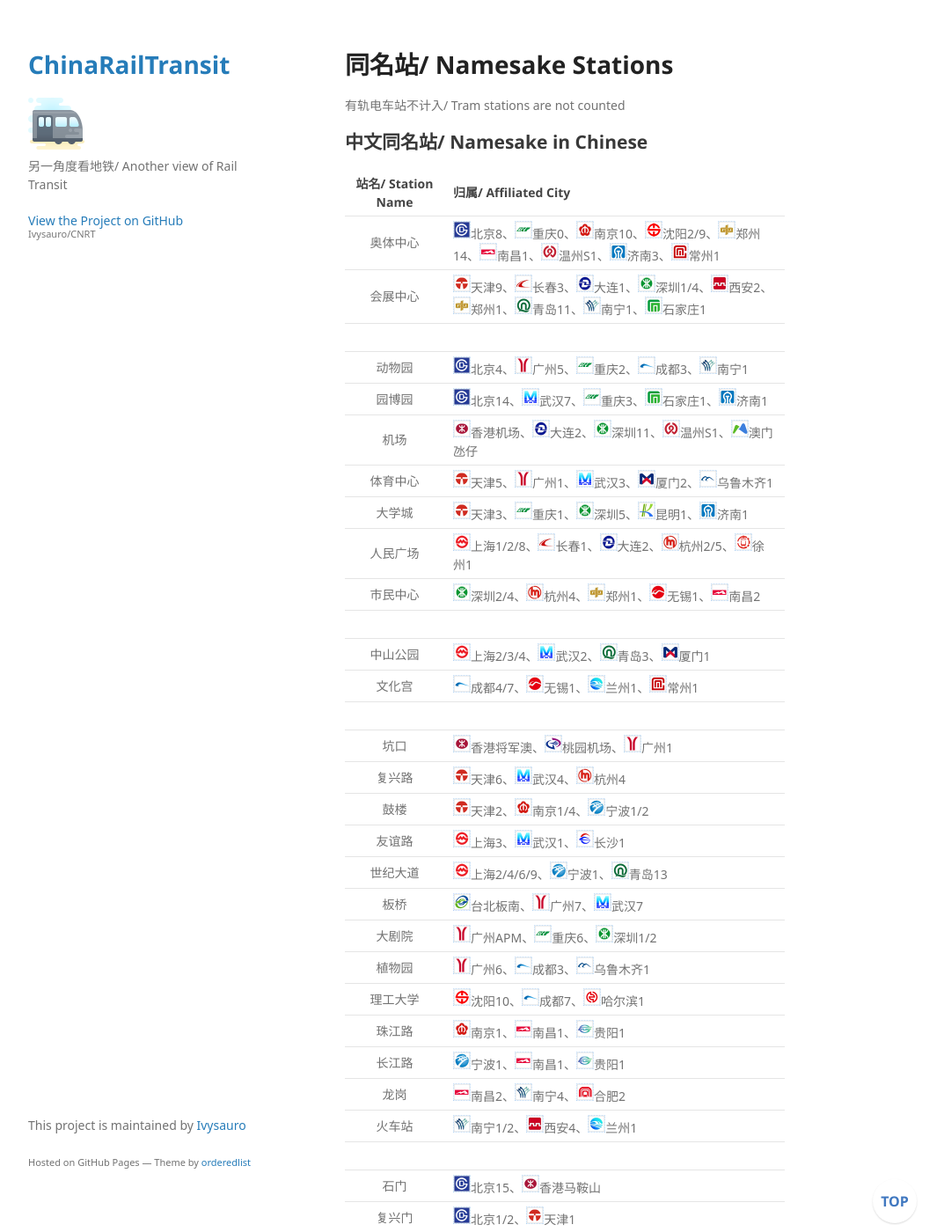
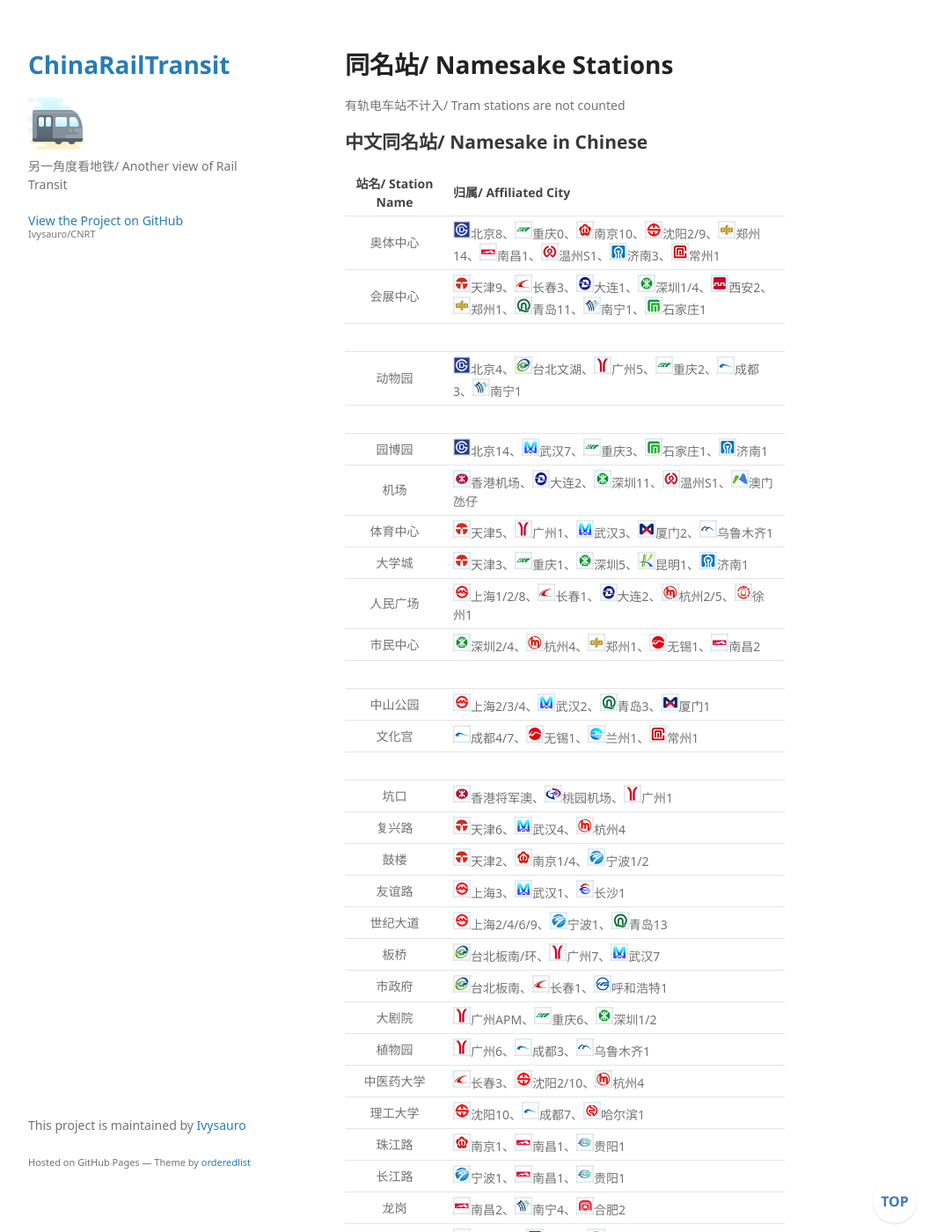
Before and after one commit to Ivysauro/CNRT, a Jekyll site: the page built from data/Namesake.md, in a window 1280 px wide and 1400 px high. Shown: the whole window at 88% size, without its empty margins (178-1251 px from the left). Built offline with Jekyll 4.4.1, drawn with Linux system fonts in a browser that asks for light colours; some web fonts are replaced; our own code applies the rules of GitHub Pages for plain Markdown files; a script that is not in the unit is left out; some of the changed text lies outside the part shown.

Commit message:
🍊更新台北数据

```diff
--- a/data/Namesake.md
+++ b/data/Namesake.md
@@ -9,7 +9,8 @@
 | 奥体中心 | <img src="https://raw.githubusercontent.com/Ivysauro/CNRT/master/images/city/bj.gif" width="20" hegiht="20"/>北京8、<img src="https://raw.githubusercontent.com/Ivysauro/CNRT/master/images/city/cq.gif" width="20" hegiht="20"/>重庆0、<img src="https://raw.githubusercontent.com/Ivysauro/CNRT/master/images/city/nj.gif" width="20" hegiht="20"/>南京10、<img src="https://raw.githubusercontent.com/Ivysauro/CNRT/master/images/city/sy.gif" width="20" hegiht="20"/>沈阳2/9、<img src="https://raw.githubusercontent.com/Ivysauro/CNRT/master/images/city/zz.gif" width="20" hegiht="20"/>郑州14、<img src="https://raw.githubusercontent.com/Ivysauro/CNRT/master/images/city/nc.gif" width="20" hegiht="20"/>南昌1、<img src="https://raw.githubusercontent.com/Ivysauro/CNRT/master/images/city/wz.gif" width="20" hegiht="20"/>温州S1、<img src="https://raw.githubusercontent.com/Ivysauro/CNRT/master/images/city/jn.gif" width="20" hegiht="20"/>济南3、<img src="https://raw.githubusercontent.com/Ivysauro/CNRT/master/images/city/cz.gif" width="20" hegiht="20"/>常州1 |
 | 会展中心 | <img src="https://raw.githubusercontent.com/Ivysauro/CNRT/master/images/city/tj.gif" width="20" hegiht="20"/>天津9、<img src="https://raw.githubusercontent.com/Ivysauro/CNRT/master/images/city/cc.gif" width="20" hegiht="20"/>长春3、<img src="https://raw.githubusercontent.com/Ivysauro/CNRT/master/images/city/dl.gif" width="20" hegiht="20"/>大连1、<img src="https://raw.githubusercontent.com/Ivysauro/CNRT/master/images/city/sz.gif" width="20" hegiht="20"/>深圳1/4、<img src="https://raw.githubusercontent.com/Ivysauro/CNRT/master/images/city/xa.gif" width="20" hegiht="20"/>西安2、<img src="https://raw.githubusercontent.com/Ivysauro/CNRT/master/images/city/zz.gif" width="20" hegiht="20"/>郑州1、<img src="https://raw.githubusercontent.com/Ivysauro/CNRT/master/images/city/qd.gif" width="20" hegiht="20"/>青岛11、<img src="https://raw.githubusercontent.com/Ivysauro/CNRT/master/images/city/nn.gif" width="20" hegiht="20"/>南宁1、<img src="https://raw.githubusercontent.com/Ivysauro/CNRT/master/images/city/sjz.gif" width="20" hegiht="20"/>石家庄1 |
 | |
-| 动物园 | <img src="https://raw.githubusercontent.com/Ivysauro/CNRT/master/images/city/bj.gif" width="20" hegiht="20"/>北京4、<img src="https://raw.githubusercontent.com/Ivysauro/CNRT/master/images/city/gz.gif" width="20" hegiht="20"/>广州5、<img src="https://raw.githubusercontent.com/Ivysauro/CNRT/master/images/city/cq.gif" width="20" hegiht="20"/>重庆2、<img src="https://raw.githubusercontent.com/Ivysauro/CNRT/master/images/city/cd.gif" width="20" hegiht="20"/>成都3、<img src="https://raw.githubusercontent.com/Ivysauro/CNRT/master/images/city/nn.gif" width="20" hegiht="20"/>南宁1 |
+| 动物园 | <img src="https://raw.githubusercontent.com/Ivysauro/CNRT/master/images/city/bj.gif" width="20" hegiht="20"/>北京4、<img src="https://raw.githubusercontent.com/Ivysauro/CNRT/master/images/city/tp.gif" width="20" hegiht="20"/>台北文湖、<img src="https://raw.githubusercontent.com/Ivysauro/CNRT/master/images/city/gz.gif" width="20" hegiht="20"/>广州5、<img src="https://raw.githubusercontent.com/Ivysauro/CNRT/master/images/city/cq.gif" width="20" hegiht="20"/>重庆2、<img src="https://raw.githubusercontent.com/Ivysauro/CNRT/master/images/city/cd.gif" width="20" hegiht="20"/>成都3、<img src="https://raw.githubusercontent.com/Ivysauro/CNRT/master/images/city/nn.gif" width="20" hegiht="20"/>南宁1 |
+| |
 | 园博园 | <img src="https://raw.githubusercontent.com/Ivysauro/CNRT/master/images/city/bj.gif" width="20" hegiht="20"/>北京14、<img src="https://raw.githubusercontent.com/Ivysauro/CNRT/master/images/city/wh.gif" width="20" hegiht="20"/>武汉7、<img src="https://raw.githubusercontent.com/Ivysauro/CNRT/master/images/city/cq.gif" width="20" hegiht="20"/>重庆3、<img src="https://raw.githubusercontent.com/Ivysauro/CNRT/master/images/city/sjz.gif" width="20" hegiht="20"/>石家庄1、<img src="https://raw.githubusercontent.com/Ivysauro/CNRT/master/images/city/jn.gif" width="20" hegiht="20"/>济南1 |
 | 机场 | <img src="https://raw.githubusercontent.com/Ivysauro/CNRT/master/images/city/hk.gif" width="20" hegiht="20"/>香港机场、<img src="https://raw.githubusercontent.com/Ivysauro/CNRT/master/images/city/dl.gif" width="20" hegiht="20"/>大连2、<img src="https://raw.githubusercontent.com/Ivysauro/CNRT/master/images/city/sz.gif" width="20" hegiht="20"/>深圳11、<img src="https://raw.githubusercontent.com/Ivysauro/CNRT/master/images/city/wz.gif" width="20" hegiht="20"/>温州S1、<img src="https://raw.githubusercontent.com/Ivysauro/CNRT/master/images/city/mo.gif" width="20" hegiht="20"/>澳门氹仔|
 | 体育中心 | <img src="https://raw.githubusercontent.com/Ivysauro/CNRT/master/images/city/tj.gif" width="20" hegiht="20"/>天津5、<img src="https://raw.githubusercontent.com/Ivysauro/CNRT/master/images/city/gz.gif" width="20" hegiht="20"/>广州1、<img src="https://raw.githubusercontent.com/Ivysauro/CNRT/master/images/city/wh.gif" width="20" hegiht="20"/>武汉3、<img src="https://raw.githubusercontent.com/Ivysauro/CNRT/master/images/city/xm.gif" width="20" hegiht="20"/>厦门2、<img src="https://raw.githubusercontent.com/Ivysauro/CNRT/master/images/city/wlmq.gif" width="20" hegiht="20"/>乌鲁木齐1 |
@@ -25,9 +26,11 @@
 | 鼓楼 | <img src="https://raw.githubusercontent.com/Ivysauro/CNRT/master/images/city/tj.gif" width="20" hegiht="20"/>天津2、<img src="https://raw.githubusercontent.com/Ivysauro/CNRT/master/images/city/nj.gif" width="20" hegiht="20"/>南京1/4、<img src="https://raw.githubusercontent.com/Ivysauro/CNRT/master/images/city/nb.gif" width="20" hegiht="20"/>宁波1/2 |
 | 友谊路 | <img src="https://raw.githubusercontent.com/Ivysauro/CNRT/master/images/city/sh.gif" width="20" hegiht="20"/>上海3、<img src="https://raw.githubusercontent.com/Ivysauro/CNRT/master/images/city/wh.gif" width="20" hegiht="20"/>武汉1、<img src="https://raw.githubusercontent.com/Ivysauro/CNRT/master/images/city/cs.gif" width="20" hegiht="20"/>长沙1 |
 | 世纪大道 | <img src="https://raw.githubusercontent.com/Ivysauro/CNRT/master/images/city/sh.gif" width="20" hegiht="20"/>上海2/4/6/9、<img src="https://raw.githubusercontent.com/Ivysauro/CNRT/master/images/city/nb.gif" width="20" hegiht="20"/>宁波1、<img src="https://raw.githubusercontent.com/Ivysauro/CNRT/master/images/city/qd.gif" width="20" hegiht="20"/>青岛13 |
-| 板桥 | <img src="https://raw.githubusercontent.com/Ivysauro/CNRT/master/images/city/tp.gif" width="20" hegiht="20"/>台北板南、<img src="https://raw.githubusercontent.com/Ivysauro/CNRT/master/images/city/gz.gif" width="20" hegiht="20"/>广州7、<img src="https://raw.githubusercontent.com/Ivysauro/CNRT/master/images/city/wh.gif" width="20" hegiht="20"/>武汉7 |
+| 板桥 | <img src="https://raw.githubusercontent.com/Ivysauro/CNRT/master/images/city/tp.gif" width="20" hegiht="20"/>台北板南/环、<img src="https://raw.githubusercontent.com/Ivysauro/CNRT/master/images/city/gz.gif" width="20" hegiht="20"/>广州7、<img src="https://raw.githubusercontent.com/Ivysauro/CNRT/master/images/city/wh.gif" width="20" hegiht="20"/>武汉7 |
+| 市政府 | <img src="https://raw.githubusercontent.com/Ivysauro/CNRT/master/images/city/tp.gif" width="20" hegiht="20"/>台北板南、<img src="https://raw.githubusercontent.com/Ivysauro/CNRT/master/images/city/cc.gif" width="20" hegiht="20"/>长春1、<img src="https://raw.githubusercontent.com/Ivysauro/CNRT/master/images/city/hhht.gif" width="20" hegiht="20"/>呼和浩特1 |
 | 大剧院 | <img src="https://raw.githubusercontent.com/Ivysauro/CNRT/master/images/city/gz.gif" width="20" hegiht="20"/>广州APM、<img src="https://raw.githubusercontent.com/Ivysauro/CNRT/master/images/city/cq.gif" width="20" hegiht="20"/>重庆6、<img src="https://raw.githubusercontent.com/Ivysauro/CNRT/master/images/city/sz.gif" width="20" hegiht="20"/>深圳1/2 |
 | 植物园 | <img src="https://raw.githubusercontent.com/Ivysauro/CNRT/master/images/city/gz.gif" width="20" hegiht="20"/>广州6、<img src="https://raw.githubusercontent.com/Ivysauro/CNRT/master/images/city/cd.gif" width="20" hegiht="20"/>成都3、<img src="https://raw.githubusercontent.com/Ivysauro/CNRT/master/images/city/wlmq.gif" width="20" hegiht="20"/>乌鲁木齐1 |
+| 中医药大学 | <img src="https://raw.githubusercontent.com/Ivysauro/CNRT/master/images/city/cc.gif" width="20" hegiht="20"/>长春3、<img src="https://raw.githubusercontent.com/Ivysauro/CNRT/master/images/city/sy.gif" width="20" hegiht="20"/>沈阳2/10、<img src="https://raw.githubusercontent.com/Ivysauro/CNRT/master/images/city/hz.gif" width="20" hegiht="20"/>杭州4 |
 | 理工大学 | <img src="https://raw.githubusercontent.com/Ivysauro/CNRT/master/images/city/sy.gif" width="20" hegiht="20"/>沈阳10、<img src="https://raw.githubusercontent.com/Ivysauro/CNRT/master/images/city/cd.gif" width="20" hegiht="20"/>成都7、<img src="https://raw.githubusercontent.com/Ivysauro/CNRT/master/images/city/hrb.gif" width="20" hegiht="20"/>哈尔滨1 |
 | 珠江路 | <img src="https://raw.githubusercontent.com/Ivysauro/CNRT/master/images/city/nj.gif" width="20" hegiht="20"/>南京1、<img src="https://raw.githubusercontent.com/Ivysauro/CNRT/master/images/city/nc.gif" width="20" hegiht="20"/>南昌1、<img src="https://raw.githubusercontent.com/Ivysauro/CNRT/master/images/city/gy.gif" width="20" hegiht="20"/>贵阳1 |
 | 长江路 | <img src="https://raw.githubusercontent.com/Ivysauro/CNRT/master/images/city/nb.gif" width="20" hegiht="20"/>宁波1、<img src="https://raw.githubusercontent.com/Ivysauro/CNRT/master/images/city/nc.gif" width="20" hegiht="20"/>南昌1、<img src="https://raw.githubusercontent.com/Ivysauro/CNRT/master/images/city/gy.gif" width="20" hegiht="20"/>贵阳1 |
@@ -69,7 +72,7 @@
 | 机场北 | <img src="https://raw.githubusercontent.com/Ivysauro/CNRT/master/images/city/gz.gif" width="20" hegiht="20"/>广州3、<img src="https://raw.githubusercontent.com/Ivysauro/CNRT/master/images/city/sz.gif" width="20" hegiht="20"/>深圳11 |
 | 塘坑 | <img src="https://raw.githubusercontent.com/Ivysauro/CNRT/master/images/city/gz.gif" width="20" hegiht="20"/>广州4、<img src="https://raw.githubusercontent.com/Ivysauro/CNRT/master/images/city/sz.gif" width="20" hegiht="20"/>深圳3 |
 | 科学城 | <img src="https://raw.githubusercontent.com/Ivysauro/CNRT/master/images/city/gz.gif" width="20" hegiht="20"/>广州21、<img src="https://raw.githubusercontent.com/Ivysauro/CNRT/master/images/city/cd.gif" width="20" hegiht="20"/>成都1 |
-| 大学城南 | <img src="https://raw.githubusercontent.com/Ivysauro/CNRT/master/images/city/gz.gif" width="20" hegiht="20"/>广州4、<img src="https://raw.githubusercontent.com/Ivysauro/CNRT/master/images/city/km.gif" width="20" hegiht="20"/>昆明1 |
+| 大学城南 | <img src="https://raw.githubusercontent.com/Ivysauro/CNRT/master/images/city/gz.gif" width="20" hegiht="20"/>广州4/7、<img src="https://raw.githubusercontent.com/Ivysauro/CNRT/master/images/city/km.gif" width="20" hegiht="20"/>昆明1 |
 | 新塘 | <img src="https://raw.githubusercontent.com/Ivysauro/CNRT/master/images/city/gz.gif" width="20" hegiht="20"/>广州13、<img src="https://raw.githubusercontent.com/Ivysauro/CNRT/master/images/city/hz.gif" width="20" hegiht="20"/>杭州4 |
 | 西门口 | <img src="https://raw.githubusercontent.com/Ivysauro/CNRT/master/images/city/gz.gif" width="20" hegiht="20"/>广州1、<img src="https://raw.githubusercontent.com/Ivysauro/CNRT/master/images/city/nb.gif" width="20" hegiht="20"/>宁波1 |
 | 大学城北 | <img src="https://raw.githubusercontent.com/Ivysauro/CNRT/master/images/city/gz.gif" width="20" hegiht="20"/>广州4、<img src="https://raw.githubusercontent.com/Ivysauro/CNRT/master/images/city/hf.gif" width="20" hegiht="20"/>合肥3 |
@@ -89,7 +92,6 @@
 | 双龙 | <img src="https://raw.githubusercontent.com/Ivysauro/CNRT/master/images/city/sz.gif" width="20" hegiht="20"/>深圳3、<img src="https://raw.githubusercontent.com/Ivysauro/CNRT/master/images/city/cq.gif" width="20" hegiht="20"/>重庆3 |
 | 翠竹 | <img src="https://raw.githubusercontent.com/Ivysauro/CNRT/master/images/city/sz.gif" width="20" hegiht="20"/>深圳3、<img src="https://raw.githubusercontent.com/Ivysauro/CNRT/master/images/city/cz.gif" width="20" hegiht="20"/>常州1 |
 | 市图书馆 | <img src="https://raw.githubusercontent.com/Ivysauro/CNRT/master/images/city/sy.gif" width="20" hegiht="20"/>沈阳2、<img src="https://raw.githubusercontent.com/Ivysauro/CNRT/master/images/city/xa.gif" width="20" hegiht="20"/>西安2 |
-| 中医药大学 | <img src="https://raw.githubusercontent.com/Ivysauro/CNRT/master/images/city/sy.gif" width="20" hegiht="20"/>沈阳2、<img src="https://raw.githubusercontent.com/Ivysauro/CNRT/master/images/city/hz.gif" width="20" hegiht="20"/>杭州4 |
 | 医学院 | <img src="https://raw.githubusercontent.com/Ivysauro/CNRT/master/images/city/sy.gif" width="20" hegiht="20"/>沈阳2、<img src="https://raw.githubusercontent.com/Ivysauro/CNRT/master/images/city/zz.gif" width="20" hegiht="20"/>郑州1 |
 | 钟楼 | <img src="https://raw.githubusercontent.com/Ivysauro/CNRT/master/images/city/cd.gif" width="20" hegiht="20"/>成都3、<img src="https://raw.githubusercontent.com/Ivysauro/CNRT/master/images/city/xa.gif" width="20" hegiht="20"/>西安2 |
 | 火车北站 | <img src="https://raw.githubusercontent.com/Ivysauro/CNRT/master/images/city/cd.gif" width="20" hegiht="20"/>成都1/7、<img src="https://raw.githubusercontent.com/Ivysauro/CNRT/master/images/city/km.gif" width="20" hegiht="20"/>昆明2 |
```
